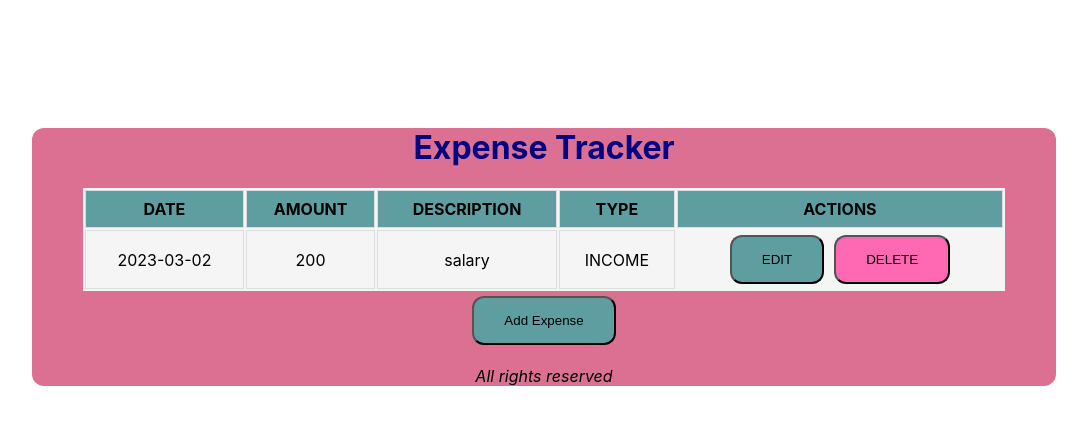
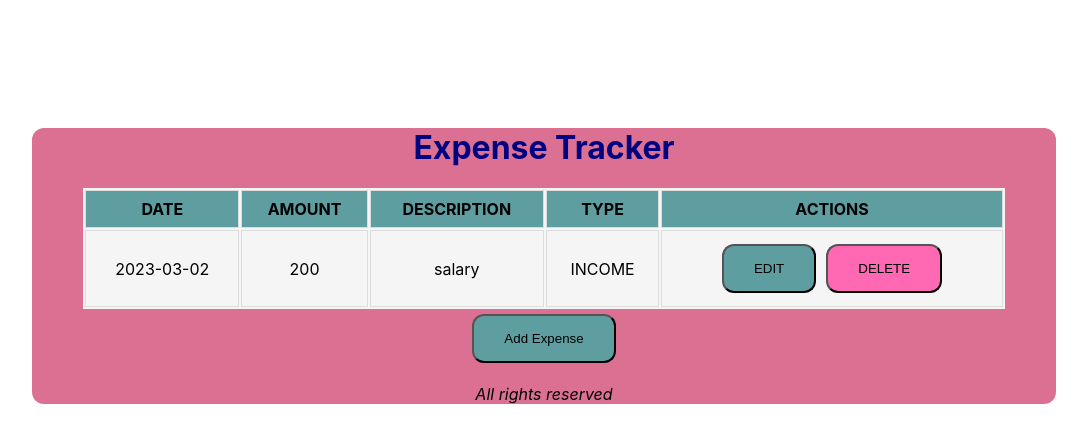
Before and after one commit to Mwiberisu/miniapps-silver, a React (Create React App) app in the folder week1/expense-tracker/: page / in a window 1280 px wide. Shown: the top 442 px of the page, without its empty margins (96-1183 px from the left). Built offline with nearby package versions, Linux system fonts and the light colour scheme.

Commit message:
fixed td error

```diff
--- a/week1/expense-tracker/src/components/ExpenseList.js
+++ b/week1/expense-tracker/src/components/ExpenseList.js
@@ -22,7 +22,7 @@ function ExpenseList(props) {
               <td>{expense.amount}</td>
               <td>{expense.description}</td>
               <td>{expense.expenseType}</td>
-              <div>
+              <td>
                 <button className="button" onClick={() => onClickEdit(expense)}>
                   EDIT
                 </button>
@@ -33,7 +33,7 @@ function ExpenseList(props) {
                 >
                   DELETE
                 </button>
-              </div>
+              </td>
             </tr>
           ))}
         </tbody>
```
